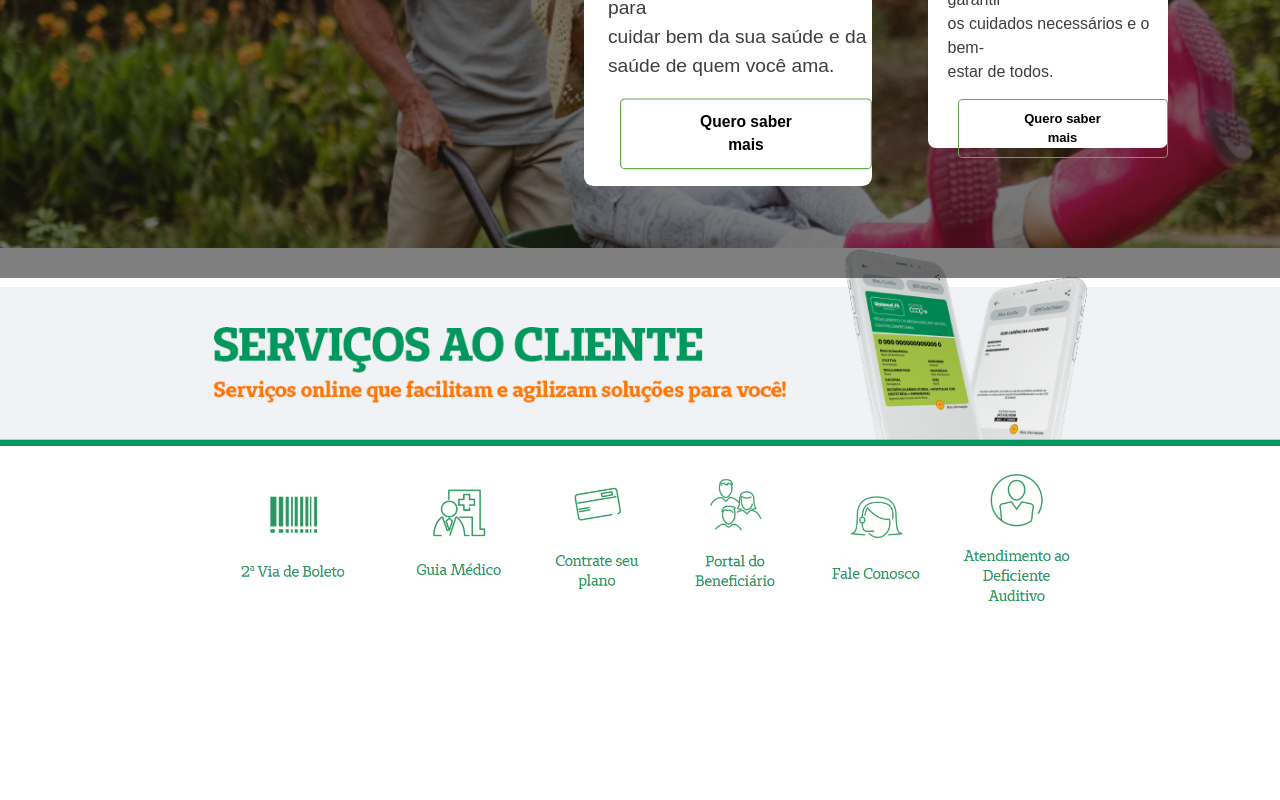
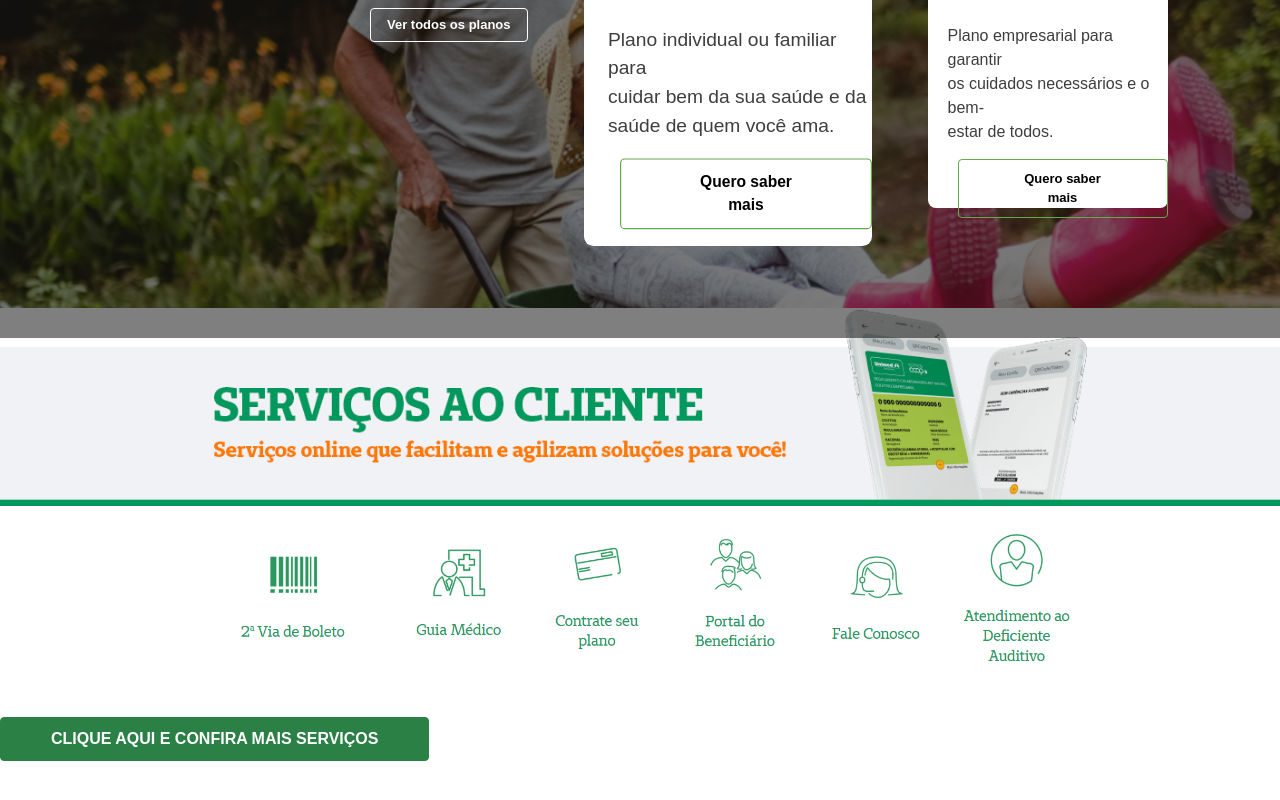
Before and after one commit to ti-Unimed-222/site-unimed, a Next.js app: page / in a window 1280 px wide. Shown: the part 2125-2925 px from the top of the page. Before the commit the page ends 2782 px from the top, so only its background shows below. Built offline with nearby package versions, Linux system fonts and the light colour scheme.

Commit message:
servicos ao cliente pronto

```diff
--- a/src/app/home/carrossel/carrossel.css
+++ b/src/app/home/carrossel/carrossel.css
@@ -10,8 +10,7 @@
   }
 
   .carousel-image {
-    width: 100%;
-    height: 490;
+
     max-width: 100%;
     max-height: 100%;
     flex-shrink: 0;
--- a/src/app/home/carrossel/carrossel.tsx
+++ b/src/app/home/carrossel/carrossel.tsx
@@ -24,7 +24,7 @@ const Carousel: React.FC = () => {
         style={{ transform: `translateX(-${currentIndex * 100}%)` }}
       >
         {images.map((image, index) => (
-          <img key={index} src={image} alt={`Imagem ${index + 1}`} className="carousel-image" />
+          <img key={index} src={image} width={10000} alt={`Imagem ${index + 1}`} className="carousel-image" />
         ))}
       </div>
     </div>
--- a/src/app/home/fundo/fundo.css
+++ b/src/app/home/fundo/fundo.css
@@ -11,13 +11,15 @@
     position: relative;
     width: 100vw;
     height: 590px;
+    justify-content: flex-start;
     background-image: url('./fundo.png'); /* Substitua pelo caminho correto da imagem */
     background-size: 50cm; /* A imagem vai cobrir todo o container */
-
+    background-attachment: scroll;
     background-position: center top; /* A imagem será centralizada */
     background-repeat: no repeat ;
 
 }
+
 
 .overlay {
     position: absolute;
@@ -109,6 +111,7 @@ button:hover {
     gap: 0;
     display: flex;
     width: 50%;
+    cursor: pointer;
 }
 
 
--- a/src/app/home/fundo/fundo.tsx
+++ b/src/app/home/fundo/fundo.tsx
@@ -12,6 +12,7 @@ const Fundo = () => {
     return (
         <div className="fundo">
             <div className="imagem">
+                {/* {<Image src={Imagem} width={10000} />} */}
                 <div className="overlay"></div>
                 <div className="planos">
                     <li className="text1"><br /><h1>Cuidar de você.</h1></li>
--- a/src/app/servicos/servicos.css
+++ b/src/app/servicos/servicos.css
@@ -52,3 +52,23 @@
   .atendimento {
     margin-top: 40px;
   }
+
+
+  .button {
+    margin-top: -20;
+    margin-left: 800;
+    border:1px solid #2b8046;
+    padding: 9px 50px;
+    border-radius: 4px;
+    background-color: #2b8046;
+    color: white;
+    font-weight: bolder;
+    margin-bottom: 50px;
+  }
+
+  .button:hover {
+    background-color: #174b27;
+    color: white;
+    transition: 500ms ease-in-out;
+
+  }
--- a/src/app/servicos/servicos.tsx
+++ b/src/app/servicos/servicos.tsx
@@ -47,6 +47,7 @@ export default function Servicos () {
                 </a>
                 </li>
             </div>
+                <button className="button"><a href="mais servicos" target="_blank" rel="noopener noreferrer"> CLIQUE AQUI E CONFIRA MAIS SERVIÇOS</a></button>
         </div>
 
     );
```
Also changed, not shown: src/app/home/container/container.css (added), src/app/home/container/container.tsx (added). Lines whose indentation alone changed are shown as unchanged.
